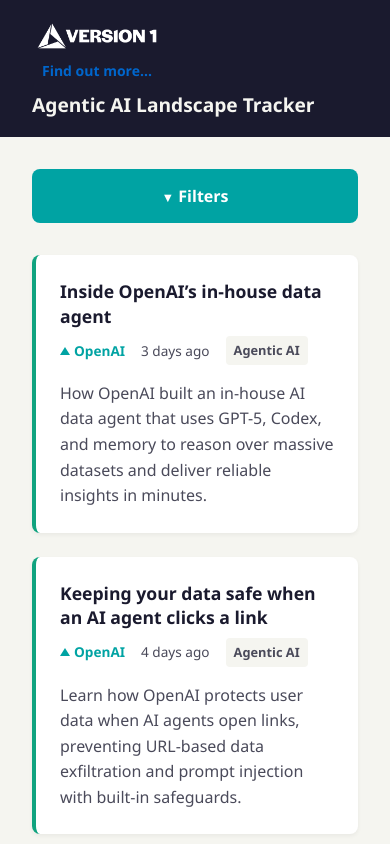
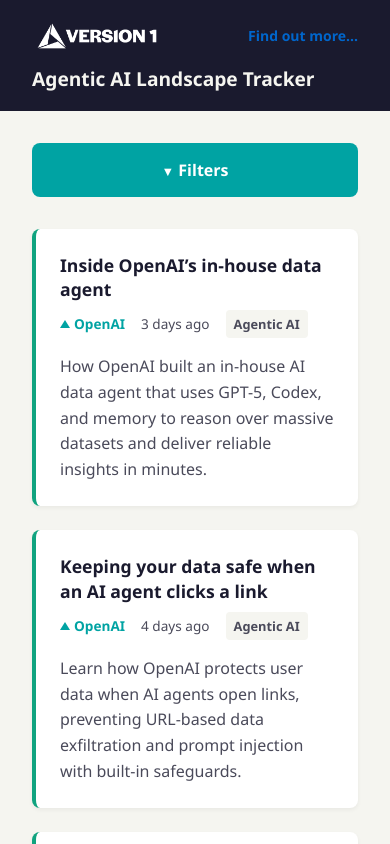
Before and after one commit to Version1/ai-landscape-tracker, a website: page site/index.html in a window 390 px wide. Shown: the top 844 px of the page. Drawn offline with Linux system fonts and the light colour scheme; a web font is replaced by a local one.

Commit message:
Update logo container styles for improved layout and alignment

```diff
--- a/site/css/styles.css
+++ b/site/css/styles.css
@@ -438,6 +438,14 @@
         gap: var(--space-sm);
     }
 
+    .logo-container {
+        flex-direction: row;
+        align-items: center;
+        gap: var(--space-md);
+        width: 100%;
+        justify-content: space-between;
+    }
+
     .site-title {
         font-size: 1.2rem;
     }
```
